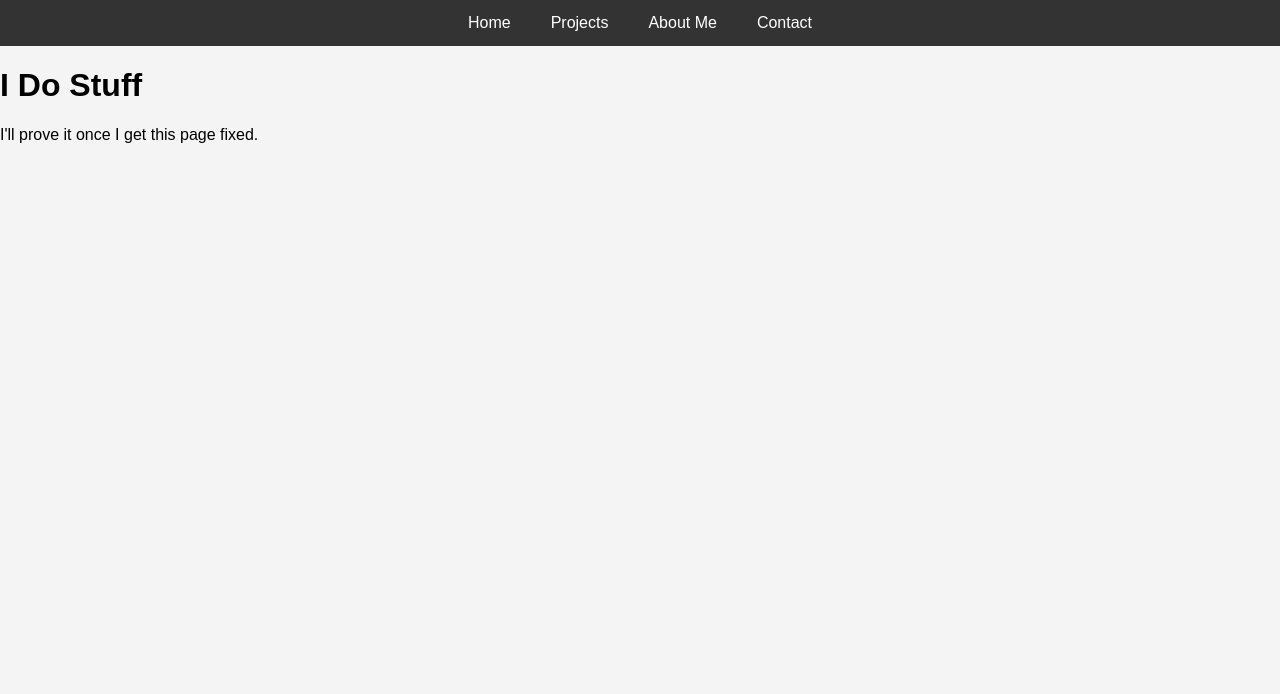
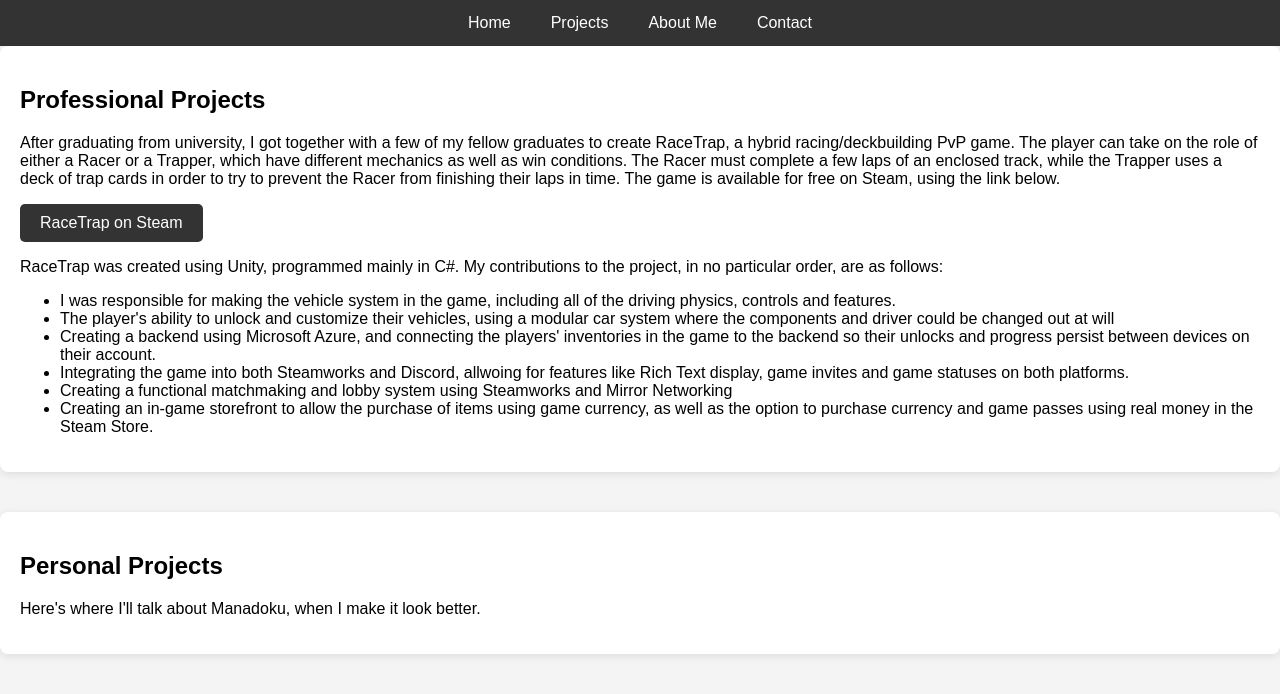
Before and after one commit to NathanPerriman/NathanPerriman.github.io, a plain HTML site: page projects.html in a window 1280 px wide. Drawn offline with Linux system fonts and the light colour scheme.

Commit message:
added projects tab

```diff
--- a/projects.html
+++ b/projects.html
@@ -17,7 +17,44 @@
     </header>
 
     <! MAIN CONTENTS>
-<h1>I Do Stuff</h1>
-<p>I'll prove it once I get this page fixed.</p>
+    <section class="content-section">
+        <div class="text-box">
+            <h1>Professional Projects</h1>
+            <p>
+                After graduating from university, I got together with a few of my fellow graduates to create RaceTrap, a
+                hybrid racing/deckbuilding PvP game. The player can take on the role of either a Racer or a Trapper, which
+                have different mechanics as well as win conditions. The Racer must complete a few laps of an enclosed track,
+                while the Trapper uses a deck of trap cards in order to try to prevent the Racer from finishing their laps
+                in time. The game is available for free on Steam, using the link below.
+            </p>
+            <a href="https://store.steampowered.com/app/2668330/RaceTrap/" target="_blank" rel="noopener noreferrer" class="button-link">
+                RaceTrap on Steam
+            </a>
+            <p>
+                RaceTrap was created using Unity, programmed mainly in C#. My contributions to the project, in no particular order, are as follows:
+            </p>
+            <ul>
+                <li>I was responsible for making the vehicle system in the game, including all of the driving physics, controls and features.</li>
+                <li>The player's ability to unlock and customize their vehicles, using a modular car system where the components and driver
+                could be changed out at will</li>
+                <li>Creating a backend using Microsoft Azure, and connecting the players' inventories in the game to the backend so their
+                unlocks and progress persist between devices on their account.</li>
+                <li>Integrating the game into both Steamworks and Discord, allwoing for features like Rich Text display, game invites
+                and game statuses on both platforms.</li>
+                <li>Creating a functional matchmaking and lobby system using Steamworks and Mirror Networking</li>
+                <li>Creating an in-game storefront to allow the purchase of items using game currency, as well as the option
+                to purchase currency and game passes using real money in the Steam Store.</li>
+            </ul>
+        </div>
+    </section>
+    <! --- PERSONAL PROJECTS --- >
+    <section class="content-section">
+        <div class="text-box">
+            <h1>Personal Projects</h1>
+            <p>
+                Here's where I'll talk about Manadoku, when I make it look better.
+            </p>
+        </div>
+    </section>
 </body>
 </html>
--- a/style.css
+++ b/style.css
@@ -71,3 +71,17 @@ footer {
     height: auto;
     border-radius: 8px;
 }
+
+.button-link {
+    display: inline-block;
+    padding: 10px 20px;
+    background-color: #333;
+    color: white;
+    text-decoration: none;
+    border-radius: 5px;
+    transition: background-color 0.3s ease;
+}
+
+.button-link:hover {
+    background-color: #575757;
+}
```
